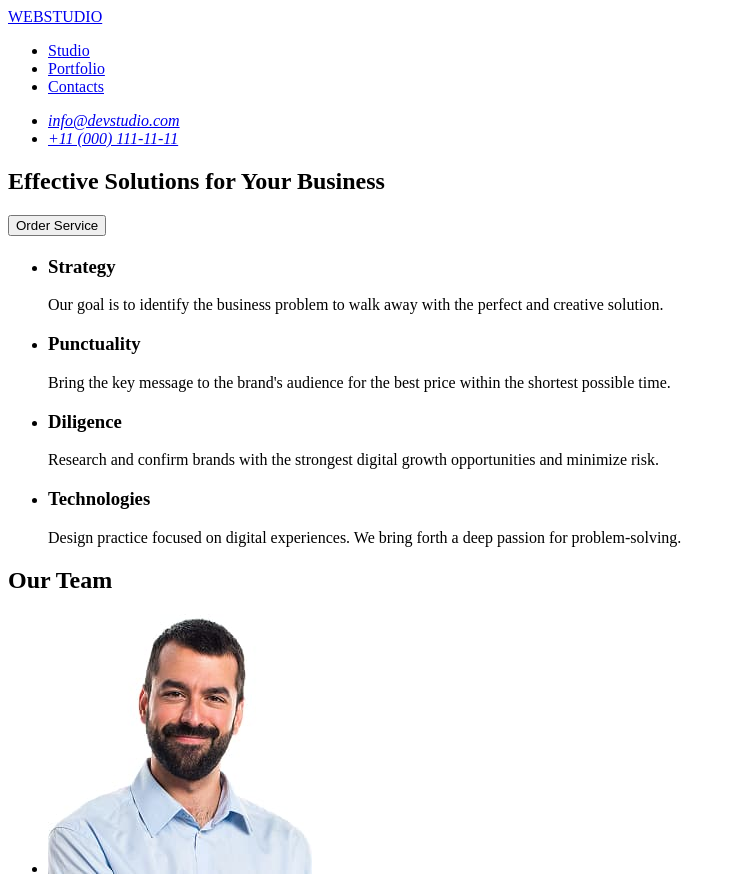
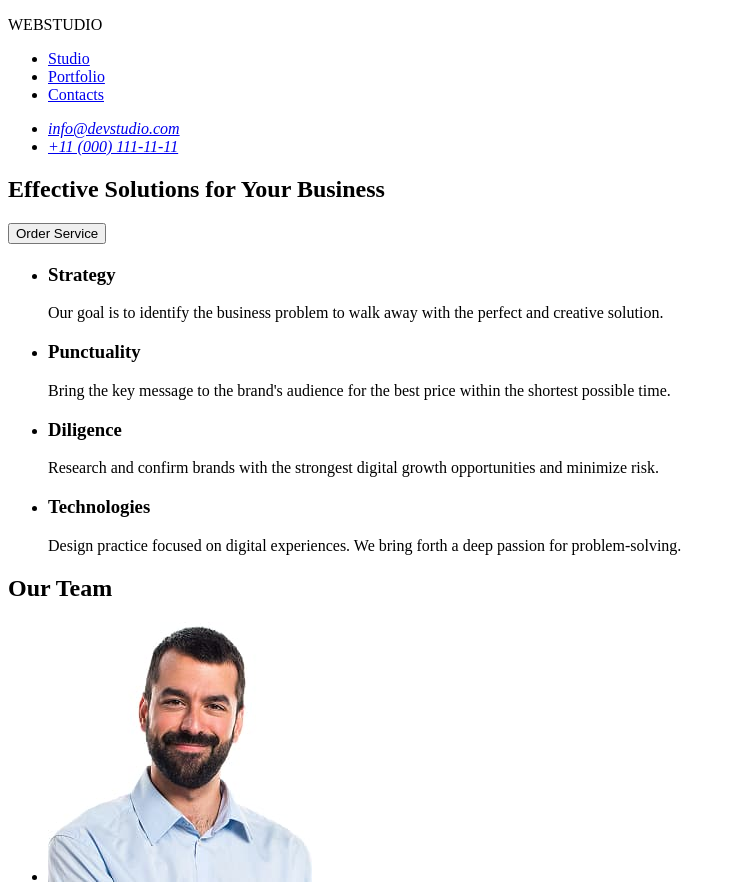
Before and after one commit to pavyonfaresi/goit-markup-hw-01, a plain HTML site: page index.html in a window 1280 px wide. Shown: the top 885 px of the page, without its empty margins (0-736 px from the left). Drawn offline with Linux system fonts and the light colour scheme.

Commit message:
webstudio logo changed

```diff
--- a/index.html
+++ b/index.html
@@ -9,7 +9,7 @@
     <!-- nav menu with logo pavyonfaresi  -->
     <header>
       <nav>
-        <a href="#">WEBSTUDIO</a>
+        <p>WEBSTUDIO</p>
         <ul>
           <li><a href="#">Studio</a></li>
           <li><a href="#">Portfolio</a></li>
```
